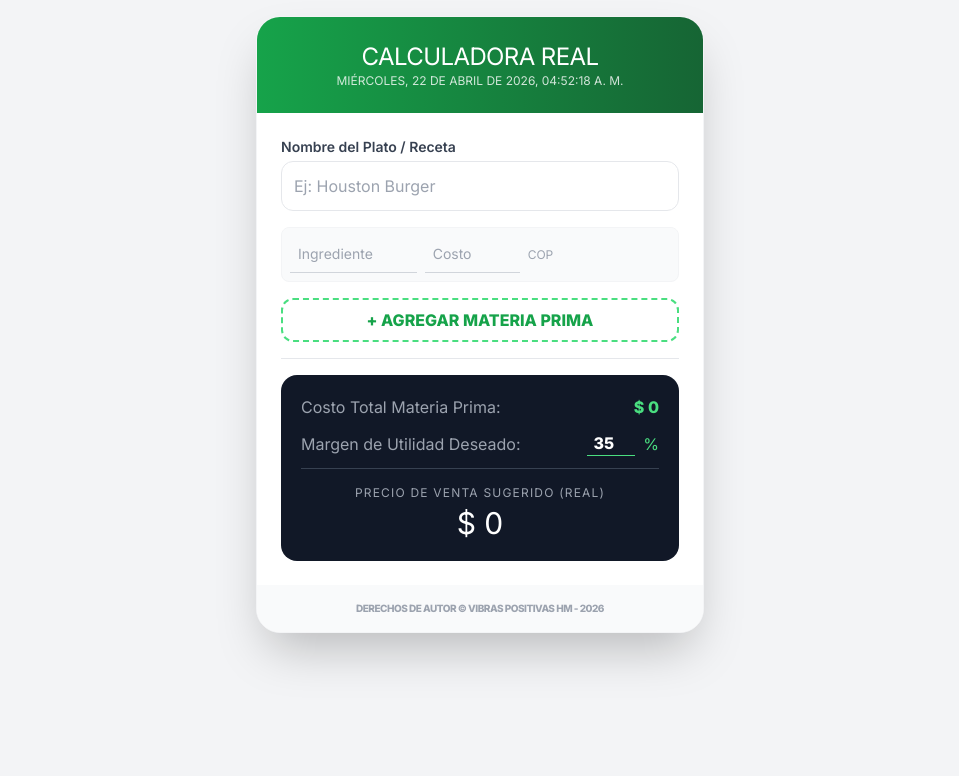
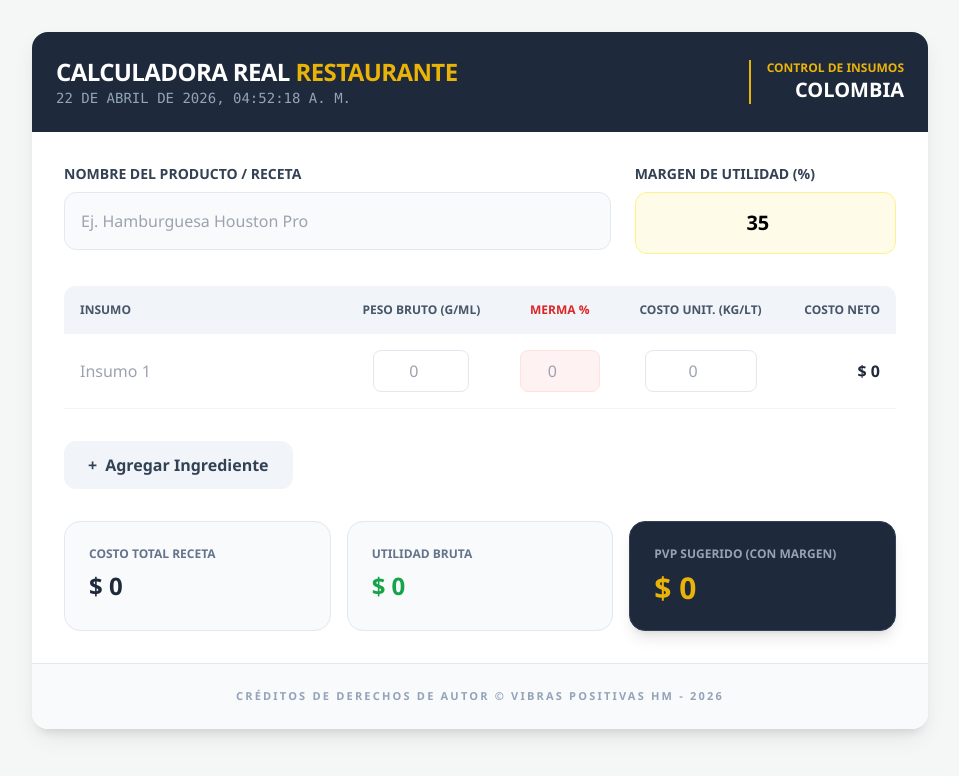
Before and after one commit to haroldco45/calculadorarealrestaurante, a plain HTML site: page index.html in a window 1280 px wide. Shown: the whole page, without its empty margins (160-1119 px from the left). Drawn offline with nearby package versions, Linux system fonts and the light colour scheme.

Commit message:
Update title and styling in index.html

```diff
--- a/index.html
+++ b/index.html
@@ -3,117 +3,143 @@
 <head>
     <meta charset="UTF-8">
     <meta name="viewport" content="width=device-width, initial-scale=1.0">
-    <title>Calculadora Real - Restaurante</title>
+    <title>Costeo Real para Restaurante</title>
     <script src="https://cdn.tailwindcss.com"></script>
     <style>
-        @import url('https://fonts.googleapis.com/css2?family=Inter:wght@400;600;800&display=swap');
-        body { font-family: 'Inter', sans-serif; background-color: #f3f4f6; }
+        body { background-color: #f4f7f6; font-family: 'Segoe UI', Tahoma, Geneva, Verdana, sans-serif; }
+        .card-shadow { box-shadow: 0 10px 25px -5px rgba(0, 0, 0, 0.1), 0 8px 10px -6px rgba(0, 0, 0, 0.1); }
     </style>
 </head>
-<body class="p-4">
+<body class="p-4 md:p-8">
 
-    <div class="max-w-md mx-auto bg-white rounded-3xl shadow-2xl overflow-hidden border border-gray-100">
-        <div class="bg-gradient-to-r from-green-600 to-green-800 p-6 text-white text-center">
-            <h1 class="text-2xl font-800 tracking-tight">CALCULADORA REAL</h1>
-            <p class="text-xs opacity-80" id="fecha-actual"></p>
+    <div class="max-w-4xl mx-auto bg-white rounded-2xl overflow-hidden card-shadow">
+        <div class="bg-slate-800 p-6 text-white flex flex-col md:flex-row justify-between items-center gap-4">
+            <div>
+                <h1 class="text-2xl font-bold tracking-tight">CALCULADORA REAL <span class="text-yellow-500">RESTAURANTE</span></h1>
+                <p id="reloj" class="text-sm text-slate-400 font-mono"></p>
+            </div>
+            <div class="text-right border-l-2 border-yellow-500 pl-4">
+                <p class="text-xs uppercase font-bold text-yellow-500">Control de Insumos</p>
+                <p class="text-xl font-black">COLOMBIA</p>
+            </div>
         </div>
 
-        <div class="p-6 space-y-4">
-            <div>
-                <label class="block text-sm font-semibold text-gray-700 mb-1">Nombre del Plato / Receta</label>
-                <input type="text" id="nombrePlato" placeholder="Ej: Houston Burger" class="w-full p-3 rounded-xl border border-gray-200 focus:ring-2 focus:ring-green-500 outline-none">
-            </div>
-
-            <div id="lista-ingredientes" class="space-y-3">
-                <div class="flex gap-2 items-center bg-gray-50 p-2 rounded-lg border border-gray-100">
-                    <input type="text" placeholder="Ingrediente" class="w-1/3 p-2 text-sm bg-transparent border-b border-gray-300">
-                    <input type="number" placeholder="Costo" class="w-1/4 p-2 text-sm bg-transparent border-b border-gray-300 cost-input" oninput="calcularTotal()">
-                    <span class="text-xs text-gray-400">COP</span>
+        <div class="p-6 md:p-8">
+            <div class="grid grid-cols-1 md:grid-cols-3 gap-6 mb-8">
+                <div class="md:col-span-2">
+                    <label class="block text-sm font-bold text-slate-700 mb-2 uppercase">Nombre del Producto / Receta</label>
+                    <input type="text" id="plato" placeholder="Ej. Hamburguesa Houston Pro" class="w-full p-4 bg-slate-50 border border-slate-200 rounded-xl focus:outline-none focus:ring-2 focus:ring-slate-800 transition">
+                </div>
+                <div>
+                    <label class="block text-sm font-bold text-slate-700 mb-2 uppercase">Margen de Utilidad (%)</label>
+                    <input type="number" id="margen" value="35" oninput="calcular()" class="w-full p-4 bg-yellow-50 border border-yellow-200 rounded-xl focus:outline-none font-bold text-xl text-center">
                 </div>
             </div>
 
-            <button onclick="agregarFila()" class="w-full py-2 border-2 border-dashed border-green-400 text-green-600 rounded-xl font-bold hover:bg-green-50 transition">
-                + AGREGAR MATERIA PRIMA
+            <div class="overflow-x-auto mb-8">
+                <table class="w-full border-collapse text-left">
+                    <thead>
+                        <tr class="bg-slate-100 text-slate-600 text-xs uppercase">
+                            <th class="p-4 rounded-tl-xl font-black">Insumo</th>
+                            <th class="p-4 font-black text-center">Peso Bruto (g/ml)</th>
+                            <th class="p-4 font-black text-center text-red-600">Merma %</th>
+                            <th class="p-4 font-black text-center">Costo Unit. (Kg/Lt)</th>
+                            <th class="p-4 rounded-tr-xl font-black text-right">Costo Neto</th>
+                        </tr>
+                    </thead>
+                    <tbody id="filas">
+                        <tr class="border-b border-slate-100 hover:bg-slate-50 transition">
+                            <td class="p-4"><input type="text" placeholder="Insumo 1" class="w-full bg-transparent outline-none font-medium"></td>
+                            <td class="p-4 text-center"><input type="number" placeholder="0" oninput="calcular()" class="w-24 p-2 bg-white border border-slate-200 rounded-lg text-center bruto"></td>
+                            <td class="p-4 text-center"><input type="number" placeholder="0" oninput="calcular()" class="w-20 p-2 bg-red-50 border border-red-100 rounded-lg text-center text-red-600 merma"></td>
+                            <td class="p-4 text-center"><input type="number" placeholder="0" oninput="calcular()" class="w-28 p-2 bg-white border border-slate-200 rounded-lg text-center costo-u"></td>
+                            <td class="p-4 text-right font-bold text-slate-800 subtotal">$ 0</td>
+                        </tr>
+                    </tbody>
+                </table>
+            </div>
+
+            <button onclick="agregarFila()" class="mb-8 flex items-center gap-2 px-6 py-3 bg-slate-100 text-slate-700 rounded-xl font-bold hover:bg-slate-200 transition">
+                <span>+</span> Agregar Ingrediente
             </button>
 
-            <hr class="my-6">
-
-            <div class="bg-gray-900 rounded-2xl p-5 text-white space-y-3">
-                <div class="flex justify-between">
-                    <span class="text-gray-400">Costo Total Materia Prima:</span>
-                    <span id="totalMateriaPrima" class="font-bold text-green-400">$ 0</span>
+            <div class="grid grid-cols-1 md:grid-cols-3 gap-4">
+                <div class="p-6 bg-slate-50 rounded-2xl border border-slate-200">
+                    <p class="text-xs font-bold text-slate-500 uppercase mb-2">Costo Total Receta</p>
+                    <h2 id="total-costo" class="text-2xl font-black text-slate-800">$ 0</h2>
                 </div>
-
-                <div class="flex justify-between items-center">
-                    <span class="text-gray-400">Margen de Utilidad Deseado:</span>
-                    <div class="flex items-center gap-2">
-                        <input type="number" id="margenDeseado" value="35" class="w-12 bg-transparent border-b border-green-400 text-center font-bold outline-none" oninput="calcularTotal()">
-                        <span class="text-green-400">%</span>
-                    </div>
+                <div class="p-6 bg-slate-50 rounded-2xl border border-slate-200">
+                    <p class="text-xs font-bold text-slate-500 uppercase mb-2">Utilidad Bruta</p>
+                    <h2 id="total-utilidad" class="text-2xl font-black text-green-600">$ 0</h2>
                 </div>
-
-                <div class="pt-4 border-t border-gray-700 text-center">
-                    <p class="text-xs text-gray-400 uppercase tracking-widest">Precio de Venta Sugerido (Real)</p>
-                    <h2 id="precioSugerido" class="text-3xl font-800 text-white mt-1">$ 0</h2>
+                <div class="p-6 bg-slate-800 rounded-2xl border border-slate-700 shadow-lg">
+                    <p class="text-xs font-bold text-slate-400 uppercase mb-2">PVP Sugerido (Con Margen)</p>
+                    <h2 id="pvp" class="text-3xl font-black text-yellow-500">$ 0</h2>
                 </div>
             </div>
         </div>
 
-        <div class="p-4 text-center bg-gray-50">
-            <p class="text-[10px] text-gray-400 uppercase font-bold tracking-tighter">
-                Derechos de Autor © Vibras Positivas HM - 2026
+        <div class="p-6 bg-slate-50 border-t border-slate-200 text-center">
+            <p class="text-[11px] font-bold text-slate-400 uppercase tracking-[0.2em]">
+                Créditos de Derechos de Autor © Vibras Positivas HM - 2026
             </p>
         </div>
     </div>
 
     <script>
-        // Actualizar Fecha y Hora Colombia
-        function actualizarReloj() {
-            const opciones = {
-                timeZone: 'America/Bogota',
-                weekday: 'long',
-                year: 'numeric',
-                month: 'long',
-                day: 'numeric',
-                hour: '2-digit',
-                minute: '2-digit',
-                second: '2-digit'
-            };
-            const ahora = new Intl.DateTimeFormat('es-CO', opciones).format(new Date());
-            document.getElementById('fecha-actual').innerText = ahora.toUpperCase();
+        // Reloj Colombia
+        function updateClock() {
+            const now = new Date();
+            const options = { timeZone: 'America/Bogota', hour: '2-digit', minute: '2-digit', second: '2-digit', day: '2-digit', month: 'long', year: 'numeric' };
+            document.getElementById('reloj').innerText = now.toLocaleDateString('es-CO', options).toUpperCase();
         }
-        setInterval(actualizarReloj, 1000);
-        actualizarReloj();
+        setInterval(updateClock, 1000);
+        updateClock();
 
         function agregarFila() {
-            const div = document.createElement('div');
-            div.className = "flex gap-2 items-center bg-gray-50 p-2 rounded-lg border border-gray-100";
-            div.innerHTML = `
-                <input type="text" placeholder="Ingrediente" class="w-1/3 p-2 text-sm bg-transparent border-b border-gray-300">
-                <input type="number" placeholder="Costo" class="w-1/4 p-2 text-sm bg-transparent border-b border-gray-300 cost-input" oninput="calcularTotal()">
-                <span class="text-xs text-gray-400">COP</span>
+            const tbody = document.getElementById('filas');
+            const row = document.createElement('tr');
+            row.className = "border-b border-slate-100 hover:bg-slate-50 transition";
+            row.innerHTML = `
+                <td class="p-4"><input type="text" placeholder="Nuevo Insumo" class="w-full bg-transparent outline-none font-medium"></td>
+                <td class="p-4 text-center"><input type="number" placeholder="0" oninput="calcular()" class="w-24 p-2 bg-white border border-slate-200 rounded-lg text-center bruto"></td>
+                <td class="p-4 text-center"><input type="number" placeholder="0" oninput="calcular()" class="w-20 p-2 bg-red-50 border border-red-100 rounded-lg text-center text-red-600 merma"></td>
+                <td class="p-4 text-center"><input type="number" placeholder="0" oninput="calcular()" class="w-28 p-2 bg-white border border-slate-200 rounded-lg text-center costo-u"></td>
+                <td class="p-4 text-right font-bold text-slate-800 subtotal">$ 0</td>
             `;
-            document.getElementById('lista-ingredientes').appendChild(div);
+            tbody.appendChild(row);
         }
 
-        function calcularTotal() {
-            let totalMateria = 0;
-            const inputs = document.querySelectorAll('.cost-input');
-            const margen = parseFloat(document.getElementById('margenDeseado').value) || 0;
+        function calcular() {
+            const rows = document.querySelectorAll('#filas tr');
+            let granTotalCosto = 0;
 
-            inputs.forEach(input => {
-                totalMateria += parseFloat(input.value) || 0;
+            rows.forEach(row => {
+                const bruto = parseFloat(row.querySelector('.bruto').value) || 0;
+                const mermaPct = parseFloat(row.querySelector('.merma').value) || 0;
+                const costoUnidad = parseFloat(row.querySelector('.costo-u').value) || 0;
+
+                // Lógica Siigo: Costo Real = Costo x Kg ajustado por rendimiento de merma
+                // Peso Neto = Bruto * (1 - Merma%)
+                // Sin embargo, el restaurante paga por el Bruto. El costo del ingrediente en el plato es (Bruto/1000) * CostoKg
+                const subtotal = (bruto / 1000) * costoUnidad;
+
+                row.querySelector('.subtotal').innerText = new Intl.NumberFormat('es-CO', { style: 'currency', currency: 'COP', maximumFractionDigits: 0 }).format(subtotal);
+                granTotalCosto += subtotal;
             });
 
-            document.getElementById('totalMateriaPrima').innerText = new Intl.NumberFormat('es-CO', { style: 'currency', currency: 'COP' }).format(totalMateria);
+            const margenPct = parseFloat(document.getElementById('margen').value) || 0;
+            const factorMargen = 1 - (margenPct / 100);
 
-            // Fórmula Real de Precio: Costo / (1 - (Margen/100))
-            if(margen < 100 && margen > 0) {
-                const precio = totalMateria / (1 - (margen / 100));
-                document.getElementById('precioSugerido').innerText = new Intl.NumberFormat('es-CO', { style: 'currency', currency: 'COP' }).format(precio);
-            } else {
-                document.getElementById('precioSugerido').innerText = "$ ---";
-            }
+            // Precio Venta Público Sugerido
+            const pvp = factorMargen > 0 ? (granTotalCosto / factorMargen) : 0;
+            const utilidad = pvp - granTotalCosto;
+
+            const format = (val) => new Intl.NumberFormat('es-CO', { style: 'currency', currency: 'COP', maximumFractionDigits: 0 }).format(val);
+
+            document.getElementById('total-costo').innerText = format(granTotalCosto);
+            document.getElementById('total-utilidad').innerText = format(utilidad);
+            document.getElementById('pvp').innerText = format(pvp);
         }
     </script>
 </body>
```
